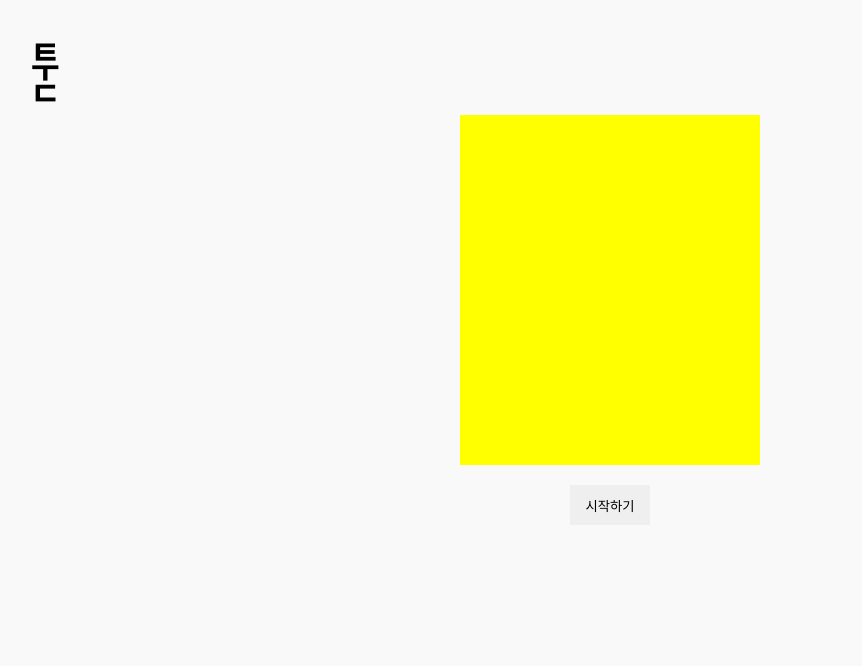
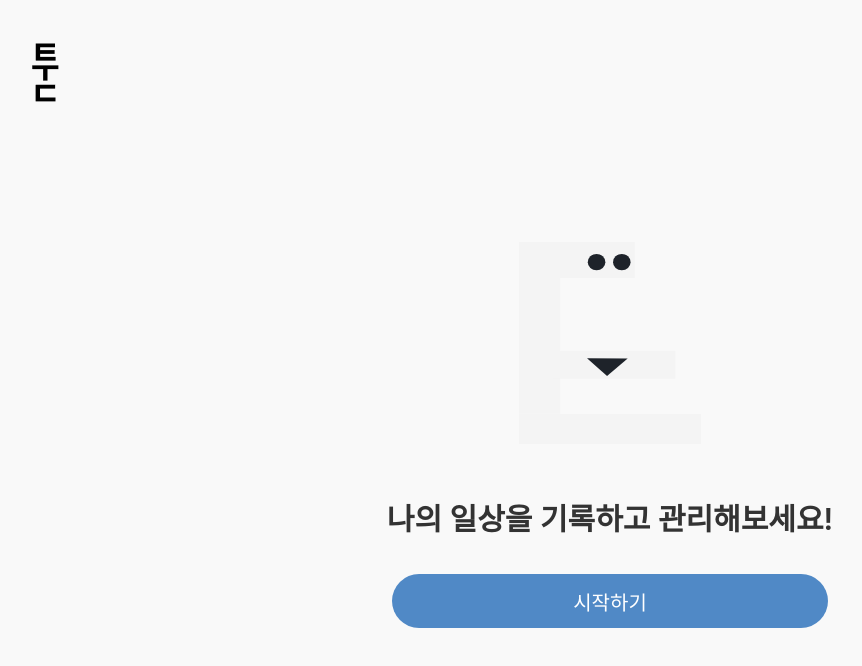
Before and after one commit to yejz0715/my-todoList-app, a React (Create React App) app: page / in a window 1280 px wide. Shown: the top 666 px of the page, without its empty margins (30-892 px from the left). Built offline with nearby package versions, Linux system fonts and the light colour scheme; a web font is replaced by a local one.

Commit message:
intro page_style

```diff
--- a/src/pages/Intro/index.jsx
+++ b/src/pages/Intro/index.jsx
@@ -1,5 +1,6 @@
 import React from "react";
 import { Link } from "react-router-dom";
+import img from "../../assets/tootImg.svg";
 import Header from "../../components/Common/Header";
 import * as S from "./style";
 const Intro = () => {
@@ -7,8 +8,9 @@ const Intro = () => {
     <div>
       <Header />
       <S.Wrap>
-        <S.Img></S.Img>
-        <Link to="/account/login">
+        <S.Img src={img} alt="img" />
+        <S.IntroP>나의 일상을 기록하고 관리해보세요!</S.IntroP>
+        <Link to="/auth">
           <S.Button>시작하기</S.Button>
         </Link>
       </S.Wrap>
--- a/src/pages/Intro/style.js
+++ b/src/pages/Intro/style.js
@@ -1,26 +1,27 @@
 import styled from "styled-components";
 
 export const Wrap = styled.div`
-  height: 100%;
+  height: 80vh;
   width: 100%;
   display: flex;
   flex-direction: column;
   align-items: center;
   justify-content: center;
-  overflow-y: hidden;
 `;
 
-export const Title = styled.h1`
-  font-size: 4rem;
+export const Img = styled.img``;
+
+export const IntroP = styled.p`
+  margin: 6rem 2rem 4rem 2rem;
+  font-size: 3rem;
 `;
 
-export const Img = styled.div`
-  width: 30rem;
-  height: 35rem;
-  background-color: yellow;
+export const Button = styled.button`
+  width: 43.6rem;
+  height: 5.4rem;
+  font-size: 2rem;
+  font-weight: 500;
+  color: #ffffff;
+  background-color: #5089c6;
+  border-radius: 5rem;
 `;
-export const Button = styled.button`
-  width: 8rem;
-  height: 4rem;
-  margin: 2rem;
-`;
```
